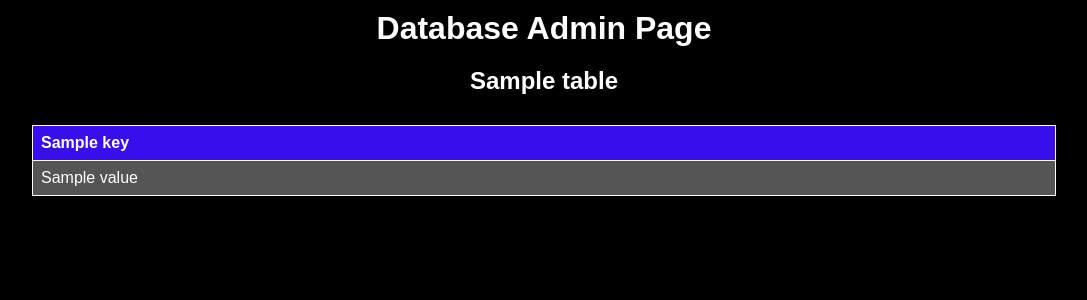
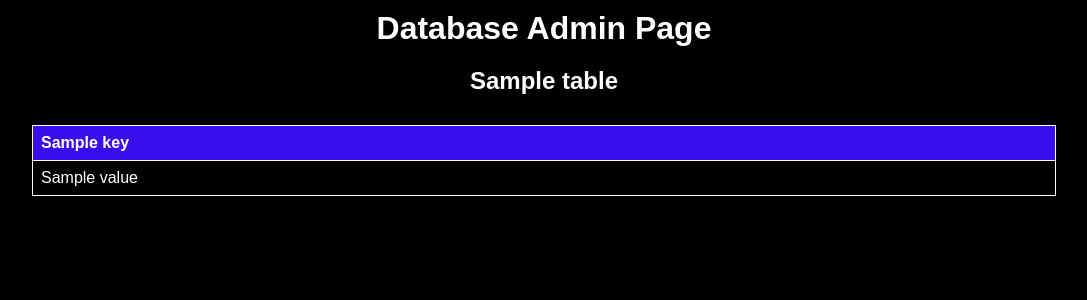
Before and after one commit to Xshir/JustFlyItAppBackend, a Flask app: template templates/database.html in a window 1280 px wide. Shown: the top 300 px of the page, without its empty margins (96-1183 px from the left). Run offline with Flask 2, Linux system fonts and the light colour scheme; the template is opened without the code that fills it: most values are stand-ins (such as "Sample title", 1, 10 or a date in 2020); some libraries are stand-ins or nearby versions.

Commit message:
third commit

```diff
--- a/templates/database.html
+++ b/templates/database.html
@@ -42,12 +42,8 @@
         }
 
         th {
-            background-color: #444;
+            background-color: #329ad6;
             color: white;
-        }
-
-        tr:nth-child(even) {
-            background-color: #555;
         }
 
         /* Style for header cells */
```
